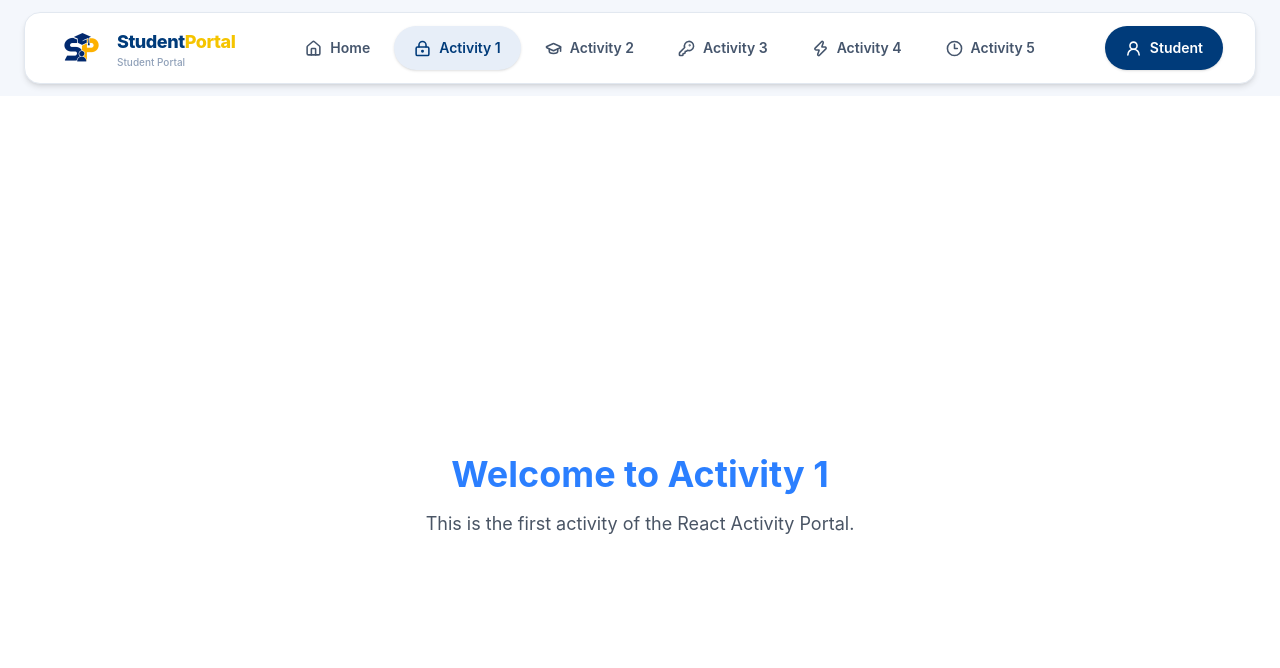
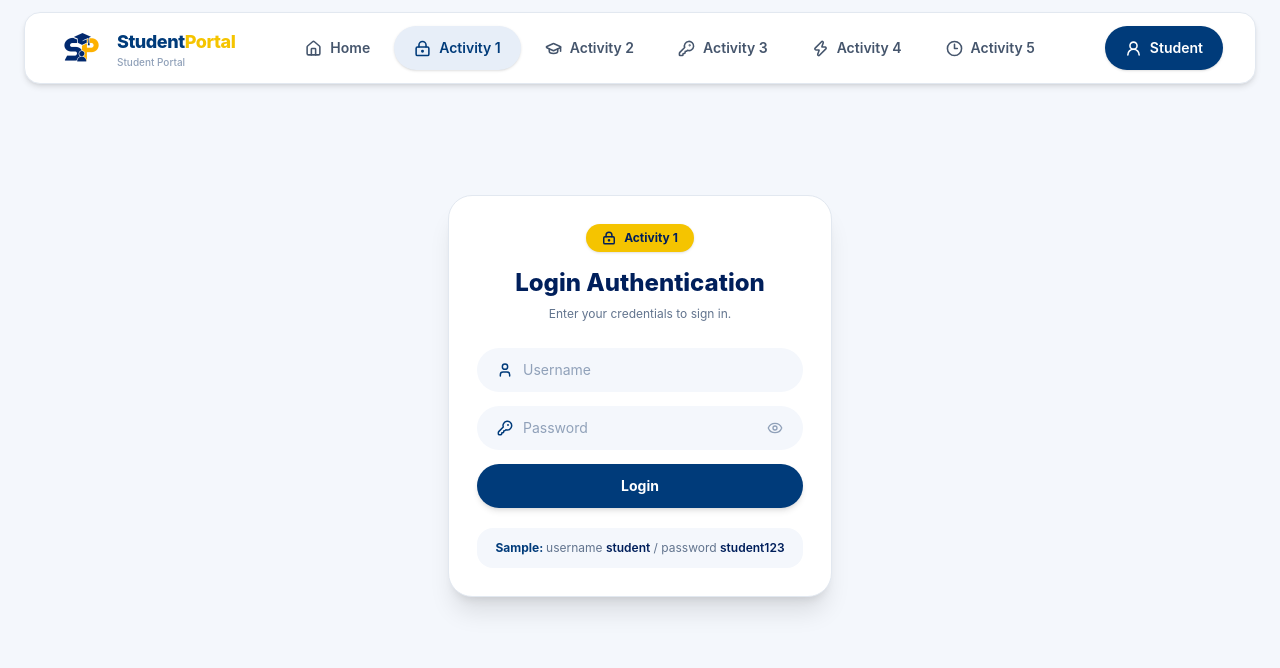
Before and after one commit to KagenoW/StudentPortal, a React (Vite) app: page /activity1 in a window 1280 px wide. Shown: the top 668 px of the page. Built offline with nearby package versions, Linux system fonts and the light colour scheme.

Commit message:
activity 1

```diff
--- a/src/pages/Activity1.jsx
+++ b/src/pages/Activity1.jsx
@@ -1,13 +1,160 @@
+// Activity1.jsx
+
+import { useState } from "react";
+import {
+  LockKeyhole,
+  User,
+  KeyRound,
+  CheckCircle2,
+  AlertCircle,
+  Eye,
+  EyeOff,
+} from "lucide-react";
+
+const SAMPLE_CREDENTIALS = {
+  username: "student",
+  password: "student123",
+};
+
 function Activity1() {
+  const [username, setUsername] = useState("");
+  const [password, setPassword] = useState("");
+  const [showPassword, setShowPassword] = useState(false);
+  const [errors, setErrors] = useState({});
+  const [status, setStatus] = useState(null); // "success" | "error" | null
+
+  const handleSubmit = (e) => {
+    e.preventDefault();
+
+    const newErrors = {};
+
+    if (!username.trim()) {
+      newErrors.username = "Username is required.";
+    }
+
+    if (!password.trim()) {
+      newErrors.password = "Password is required.";
+    }
+
+    setErrors(newErrors);
+
+    if (Object.keys(newErrors).length > 0) {
+      setStatus(null);
+      return;
+    }
+
+    if (
+      username === SAMPLE_CREDENTIALS.username &&
+      password === SAMPLE_CREDENTIALS.password
+    ) {
+      setStatus("success");
+    } else {
+      setStatus("error");
+    }
+  };
+
   return (
-    <div className="min-h-screen bg-white flex flex-col items-center justify-center">
-      <h1 className="text-4xl font-bold text-blue-500 mb-4">
-        Welcome to Activity 1
-      </h1>
+    <div className="flex h-150 w-full items-center justify-center overflow-hidden bg-[#f4f7fc] px-4">
+      <div className="w-full max-w-sm rounded-[24px] border border-slate-200 bg-white p-7 shadow-xl">
+        {/* BADGE */}
+        <div className="mx-auto mb-4 flex w-fit items-center gap-2 rounded-full bg-[#f5c400] px-4 py-1.5 text-xs font-bold text-[#001f5b] shadow-sm">
+          <LockKeyhole size={14} strokeWidth={2.5} />
+          <span>Activity 1</span>
+        </div>
 
-      <p className="text-lg text-gray-600">
-        This is the first activity of the React Activity Portal.
-      </p>
+        <h1 className="text-center text-2xl font-extrabold leading-tight text-[#001f5b]">
+          Login Authentication
+        </h1>
+        <p className="mt-1.5 text-center text-xs leading-5 text-slate-500">
+          Enter your credentials to sign in.
+        </p>
+
+        <form onSubmit={handleSubmit} className="mt-6 space-y-3.5">
+          {/* USERNAME */}
+          <div>
+            <div
+              className={`flex items-center gap-2.5 rounded-full bg-[#f4f7fc] px-5 py-3 ${
+                errors.username ? "ring-1 ring-red-400" : ""
+              }`}
+            >
+              <User size={16} strokeWidth={2.2} className="shrink-0 text-[#003b7a]" />
+              <input
+                type="text"
+                value={username}
+                onChange={(e) => setUsername(e.target.value)}
+                placeholder="Username"
+                className="w-full bg-transparent text-sm text-slate-700 outline-none placeholder:text-slate-400"
+              />
+            </div>
+            {errors.username && (
+              <p className="mt-1 pl-4 text-xs font-medium text-red-500">
+                {errors.username}
+              </p>
+            )}
+          </div>
+
+          {/* PASSWORD */}
+          <div>
+            <div
+              className={`flex items-center gap-2.5 rounded-full bg-[#f4f7fc] px-5 py-3 ${
+                errors.password ? "ring-1 ring-red-400" : ""
+              }`}
+            >
+              <KeyRound size={16} strokeWidth={2.2} className="shrink-0 text-[#003b7a]" />
+              <input
+                type={showPassword ? "text" : "password"}
+                value={password}
+                onChange={(e) => setPassword(e.target.value)}
+                placeholder="Password"
+                className="w-full bg-transparent text-sm text-slate-700 outline-none placeholder:text-slate-400"
+              />
+              <button
+                type="button"
+                onClick={() => setShowPassword((v) => !v)}
+                className="shrink-0 text-slate-400 transition hover:text-[#003b7a]"
+                aria-label={showPassword ? "Hide password" : "Show password"}
+              >
+                {showPassword ? <EyeOff size={16} /> : <Eye size={16} />}
+              </button>
+            </div>
+            {errors.password && (
+              <p className="mt-1 pl-4 text-xs font-medium text-red-500">
+                {errors.password}
+              </p>
+            )}
+          </div>
+
+          {/* SUBMIT */}
+          <button
+            type="submit"
+            className="flex w-full items-center justify-center gap-2 rounded-full bg-[#003b7a] px-6 py-3 text-sm font-bold text-white shadow-md transition hover:bg-[#002b5c]"
+          >
+            <span>Login</span>
+          </button>
+        </form>
+
+        {/* STATUS MESSAGE */}
+        {status === "success" && (
+          <div className="mt-4 flex items-center gap-2 rounded-full bg-green-50 px-4 py-2.5 text-xs font-semibold text-green-700">
+            <CheckCircle2 size={16} strokeWidth={2.3} />
+            <span>Login successful! Welcome back.</span>
+          </div>
+        )}
+
+        {status === "error" && (
+          <div className="mt-4 flex items-center gap-2 rounded-full bg-red-50 px-4 py-2.5 text-xs font-semibold text-red-600">
+            <AlertCircle size={16} strokeWidth={2.3} />
+            <span>Invalid username or password.</span>
+          </div>
+        )}
+
+        {/* SAMPLE CREDENTIALS */}
+        <div className="mt-5 rounded-2xl bg-[#f4f7fc] px-4 py-3 text-center text-xs text-slate-500">
+          <span className="font-bold text-[#003b7a]">Sample: </span>
+          username <span className="font-semibold text-[#001f5b]">student</span> /
+          password <span className="font-semibold text-[#001f5b]">student123</span>
+        </div>
+      </div>
     </div>
   );
 }
```
Also changed, not shown: 1 other file (tests, documents, lock files or other folders).
